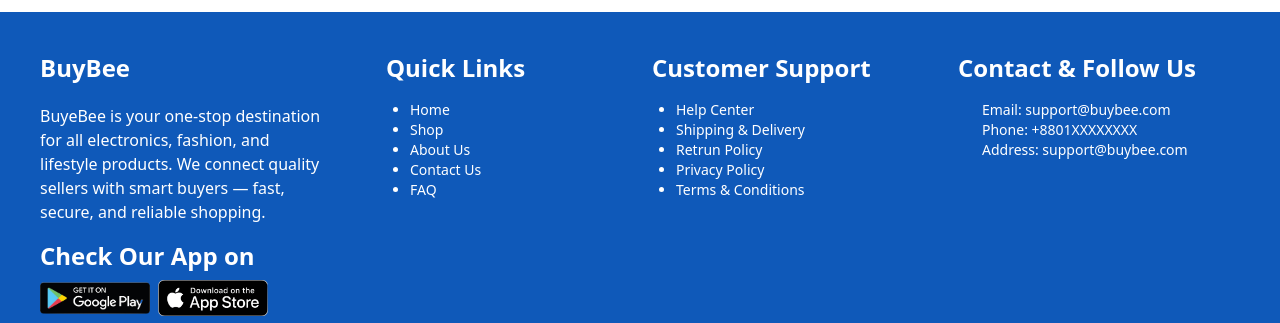
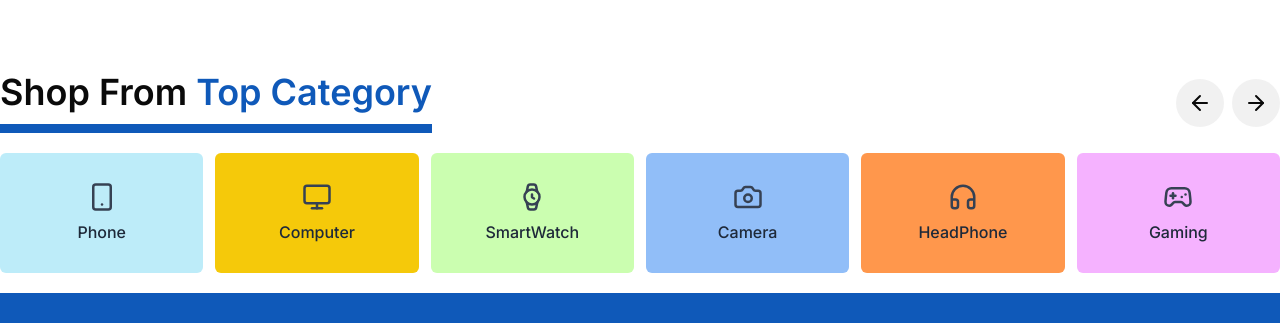
Before and after one commit to rakibhassannayem/buy-bee, a Next.js app: page / in a window 1280 px wide. Shown: the part 2463-2786 px from the top of the page. Built offline with nearby package versions, Linux system fonts and the light colour scheme.

Commit message:
top category

```diff
--- a/src/app/layout.tsx
+++ b/src/app/layout.tsx
@@ -1,5 +1,5 @@
 import type { Metadata } from "next";
-import { Geist, Geist_Mono } from "next/font/google";
+import { Geist, Geist_Mono, Inter } from "next/font/google";
 import "./globals.css";
 import Header from "@/components/shared/Header/Header";
 import Footer from "@/components/shared/Footer/Footer";
@@ -11,6 +11,10 @@ const geistSans = Geist({
 
 const geistMono = Geist_Mono({
   variable: "--font-geist-mono",
+  subsets: ["latin"],
+});
+
+const inter = Inter({
   subsets: ["latin"],
 });
 
@@ -27,7 +31,7 @@ export default function RootLayout({
   return (
     <html lang="en">
       <body
-        className={`${geistSans.variable} ${geistMono.variable} antialiased`}
+        className={`${geistSans.variable} ${geistMono.variable} ${inter.className} antialiased`}
       >
         <header>
           <Header />
--- a/src/app/page.tsx
+++ b/src/app/page.tsx
@@ -1,37 +1,11 @@
-import { Banner } from "@/components/pages/home/Banner";
-import LeftAside from "@/components/pages/home/LeftAside";
-import Link from "next/link";
+import HeroSection from "@/components/pages/home/HeroSection";
+import TopCategory from "@/components/pages/home/TopCategory";
 
 export default function Home() {
   return (
-    <div className="flex flex-col lg:grid lg:grid-cols-12 gap-0 lg:gap-0">
-      <div className="lg:col-span-2 mb-4 lg:mb-0">
-        <LeftAside />
-      </div>
-      <div className="col-span-12 lg:col-span-10 border-t">
-        <div>
-          <nav>
-            <ul className="flex flex-wrap items-center justify-center lg:justify-between px-4 lg:px-40 py-3 text-primary font-semibold gap-4 lg:gap-0">
-              <li>
-                <Link href="#">Contact</Link>
-              </li>
-              <li>
-                <Link href="#">Products</Link>
-              </li>
-              <li>
-                <Link href="#" className="text-pink-500">Hot Offers</Link>
-              </li>
-              <li>
-                <Link href="#" className="text-pink-500">Combo</Link>
-              </li>
-              <li>
-                <Link href="#" className="text-pink-500">Clearence</Link>
-              </li>
-            </ul>
-          </nav>
-          <Banner />
-        </div>
-      </div>
+    <div className="space-y-20">
+      <HeroSection />
+      <TopCategory />
     </div>
   );
 }
--- /dev/null
+++ b/src/components/pages/home/HeroSection.tsx
@@ -0,0 +1,45 @@
+import { Banner } from "@/components/pages/home/Banner";
+import LeftAside from "@/components/pages/home/LeftAside";
+import Link from "next/link";
+
+const HeroSection = () => {
+  return (
+    <div className="flex flex-col lg:grid lg:grid-cols-12 gap-0 lg:gap-0">
+      <div className="lg:col-span-2 mb-4 lg:mb-0">
+        <LeftAside />
+      </div>
+      <div className="col-span-12 lg:col-span-10 border-t">
+        <div>
+          <nav>
+            <ul className="flex flex-wrap items-center justify-center lg:justify-between px-4 lg:px-40 py-3 text-primary font-semibold gap-4 lg:gap-0">
+              <li>
+                <Link href="#">Contact</Link>
+              </li>
+              <li>
+                <Link href="#">Products</Link>
+              </li>
+              <li>
+                <Link href="#" className="text-pink-500">
+                  Hot Offers
+                </Link>
+              </li>
+              <li>
+                <Link href="#" className="text-pink-500">
+                  Combo
+                </Link>
+              </li>
+              <li>
+                <Link href="#" className="text-pink-500">
+                  Clearence
+                </Link>
+              </li>
+            </ul>
+          </nav>
+          <Banner />
+        </div>
+      </div>
+    </div>
+  );
+};
+
+export default HeroSection;
--- /dev/null
+++ b/src/components/pages/home/TopCategory.tsx
@@ -0,0 +1,50 @@
+import { ArrowLeft, ArrowRight } from "lucide-react";
+import { productsData } from "@/data/productsData";
+
+const TopCategory = () => {
+  const colors = [
+    "bg-[#BDECF9]",
+    "bg-[#F5C90A]",
+    "bg-[#CBFEB0]",
+    "bg-[#91BEF8]",
+    "bg-[#FF974C]",
+    "bg-[#F5B2FF]",
+  ];
+
+  return (
+    <div className="container mx-auto mt-20">
+      <div className="flex items-center justify-between">
+        <div>
+          <p className="text-4xl font-semibold">
+            Shop From <span className="text-primary">Top Category</span>
+          </p>
+          <div className="border-t-9 border-primary mt-3" />
+        </div>
+        <div className="flex items-center gap-2">
+          <div className="bg-muted-foreground/10 p-3 rounded-full">
+            <ArrowLeft />
+          </div>
+          <div className="bg-muted-foreground/10 p-3 rounded-full">
+            <ArrowRight />
+          </div>
+        </div>
+      </div>
+
+      <div className="flex items-center gap-3 justify-between mt-5">
+        {productsData.map((product, index) => (
+          <div
+            key={product.id}
+            className={`${
+              colors[index % colors.length]
+            } border-none rounded-sm w-full h-30 flex flex-col items-center justify-center gap-2 transition-all hover:scale-105 cursor-pointer`}
+          >
+            {product.icon && <product.icon size={30} className="text-gray-700" />}
+            <span className="font-medium text-gray-800">{product?.category}</span>
+          </div>
+        ))}
+      </div>
+    </div>
+  );
+};
+
+export default TopCategory;
--- a/src/data/productsData.ts
+++ b/src/data/productsData.ts
@@ -1,11 +1,20 @@
 import { Tproducts } from "@/types/products";
+import {
+  Smartphone,
+  Monitor,
+  Watch,
+  Camera,
+  Headphones,
+  Gamepad2
+} from "lucide-react";
 
 export const productsData: Tproducts[] = [
   {
     id: 1,
     title: "iPhone 14 Pro Max",
-    category: "phone",
+    category: "Phone",
     brand: "Apple",
+    icon: Smartphone,
     price: 1450,
     discount: 10,
     rating: 4.8,
@@ -36,8 +45,9 @@ export const productsData: Tproducts[] = [
   {
     id: 2,
     title: "Dell XPS 15",
-    category: "computer",
+    category: "Computer",
     brand: "Dell",
+    icon: Monitor,
     price: 2100,
     discount: 15,
     rating: 4.6,
@@ -68,8 +78,9 @@ export const productsData: Tproducts[] = [
   {
     id: 3,
     title: "Apple Watch Series 9",
-    category: "smartWatch",
+    category: "SmartWatch",
     brand: "Apple",
+    icon: Watch,
     price: 520,
     discount: 8,
     rating: 4.7,
@@ -96,6 +107,7 @@ export const productsData: Tproducts[] = [
     title: "Canon EOS R50 Mirrorless Camera",
     category: "Camera",
     brand: "Canon",
+    icon: Camera,
     price: 980,
     discount: 12,
     rating: 4.5,
@@ -122,6 +134,7 @@ export const productsData: Tproducts[] = [
     title: "Sony WH-1000XM5",
     category: "HeadPhone",
     brand: "Sony",
+    icon: Headphones,
     price: 399,
     discount: 20,
     rating: 4.9,
@@ -148,6 +161,7 @@ export const productsData: Tproducts[] = [
     title: "PlayStation 5",
     category: "Gaming",
     brand: "Sony",
+    icon: Gamepad2,
     price: 620,
     discount: 5,
     rating: 4.8,
--- a/src/types/products.ts
+++ b/src/types/products.ts
@@ -1,4 +1,7 @@
+import { LucideIcon } from "lucide-react";
+
 export interface Tproducts {
+  icon?: LucideIcon;
   id: number;
   title: string;
   category: string;
```
